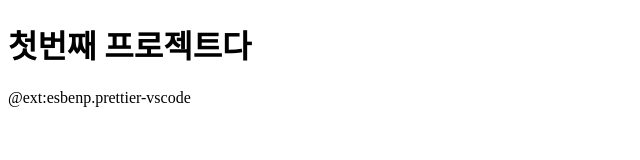
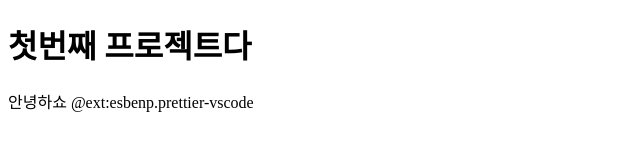
Before and after one commit to jjchan0318/first-noonaproject, a plain HTML site: page index.html in a window 1280 px wide. Shown: the whole page, without its empty margins (0-640 px from the left). Drawn offline with Linux system fonts and the light colour scheme.

Commit message:
두번째 커밋

```diff
--- a/index.html
+++ b/index.html
@@ -9,5 +9,7 @@
 </head>
 <body>
     <h1>첫번째 프로젝트다</h1>
+
+    안녕하쇼
 </body>
 </html>@ext:esbenp.prettier-vscode
```
